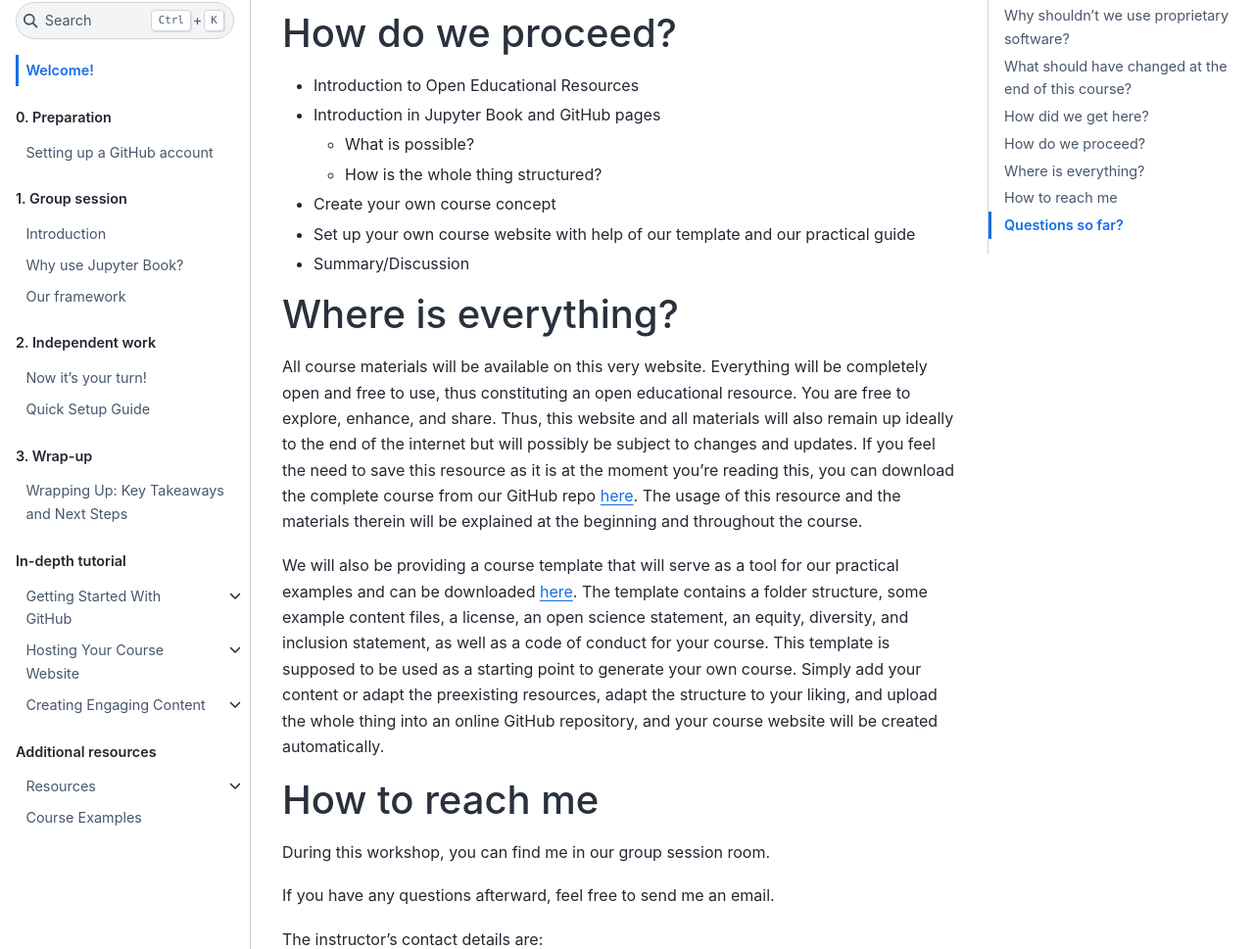
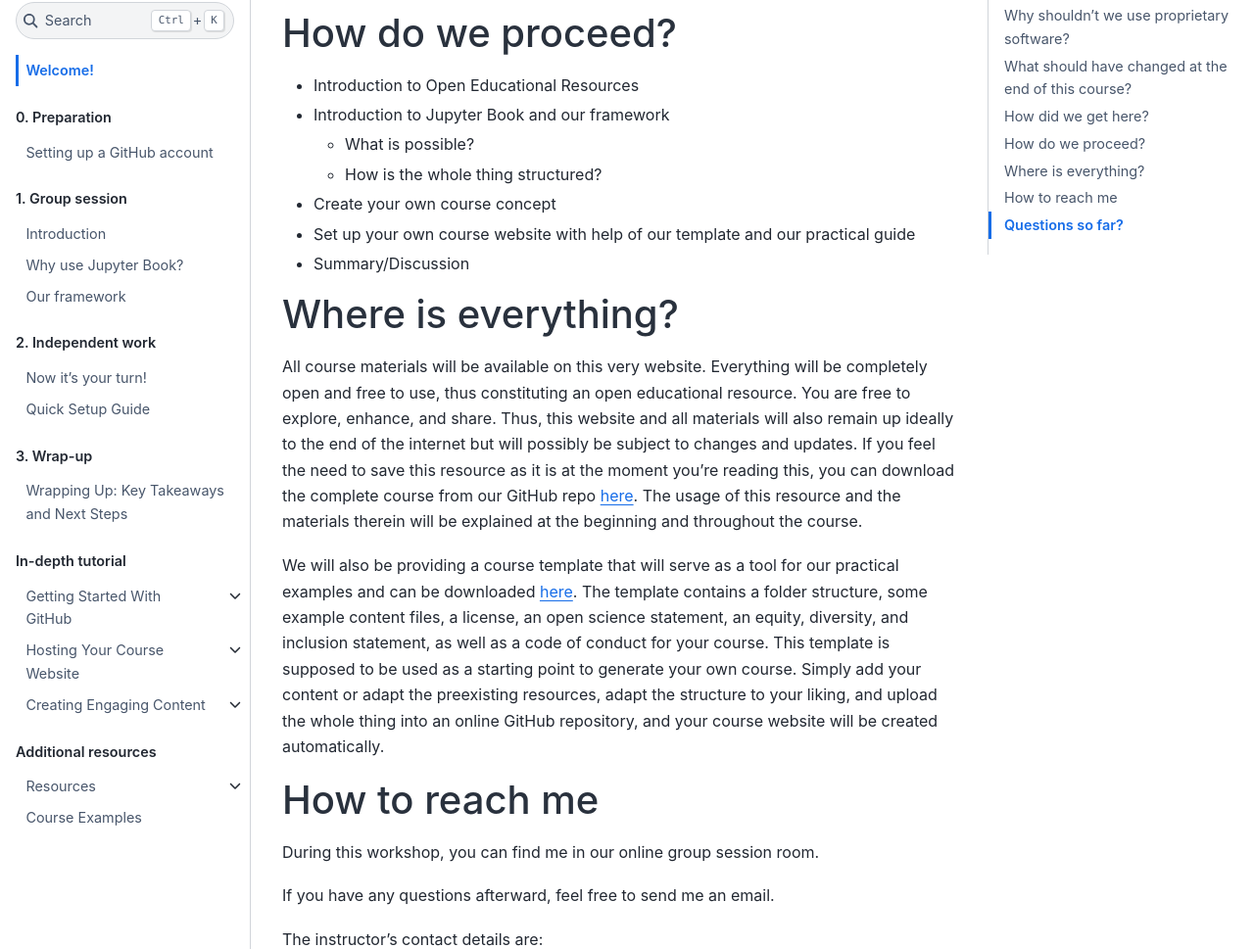
Before and after one commit to luciebinder/ws-openness-2025, a Jupyter Book: the page built from general-information/index.md, in a window 1280 px wide and 1400 px high, scrolled down 1525 px. Shown: the part 153-1122 px from the top of the window at 98% size. Built offline with Jupyter Book 1.0.4 settings and Sphinx 7.4.7 and the Sphinx Book theme 1.1.4, drawn with Linux system fonts in a browser that asks for light colours.

Commit message:
Update index.md

```diff
--- a/general-information/index.md
+++ b/general-information/index.md
@@ -26,7 +26,7 @@ We believe that education should be available to as many people as possible, whi
 
 # How do we proceed?
 - Introduction to Open Educational Resources
-- Introduction in Jupyter Book and GitHub pages
+- Introduction to Jupyter Book and our framework
   - What is possible?
   - How is the whole thing structured?
 - Create your own course concept
@@ -41,7 +41,7 @@ We will also be providing a course template that will serve as a tool for our pr
 
 # How to reach me
 
-During this workshop, you can find me in our group session room.
+During this workshop, you can find me in our online group session room.
 
 If you have any questions afterward, feel free to send me an email.
 
```
